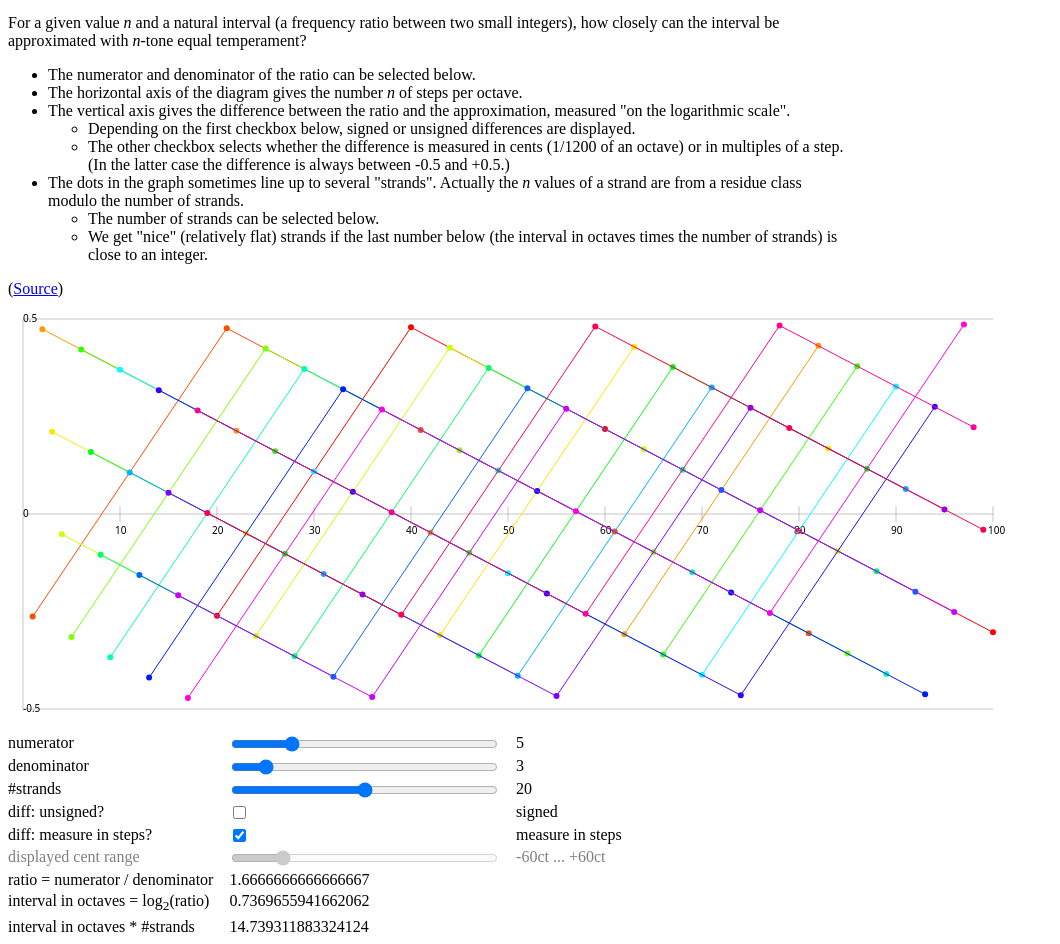
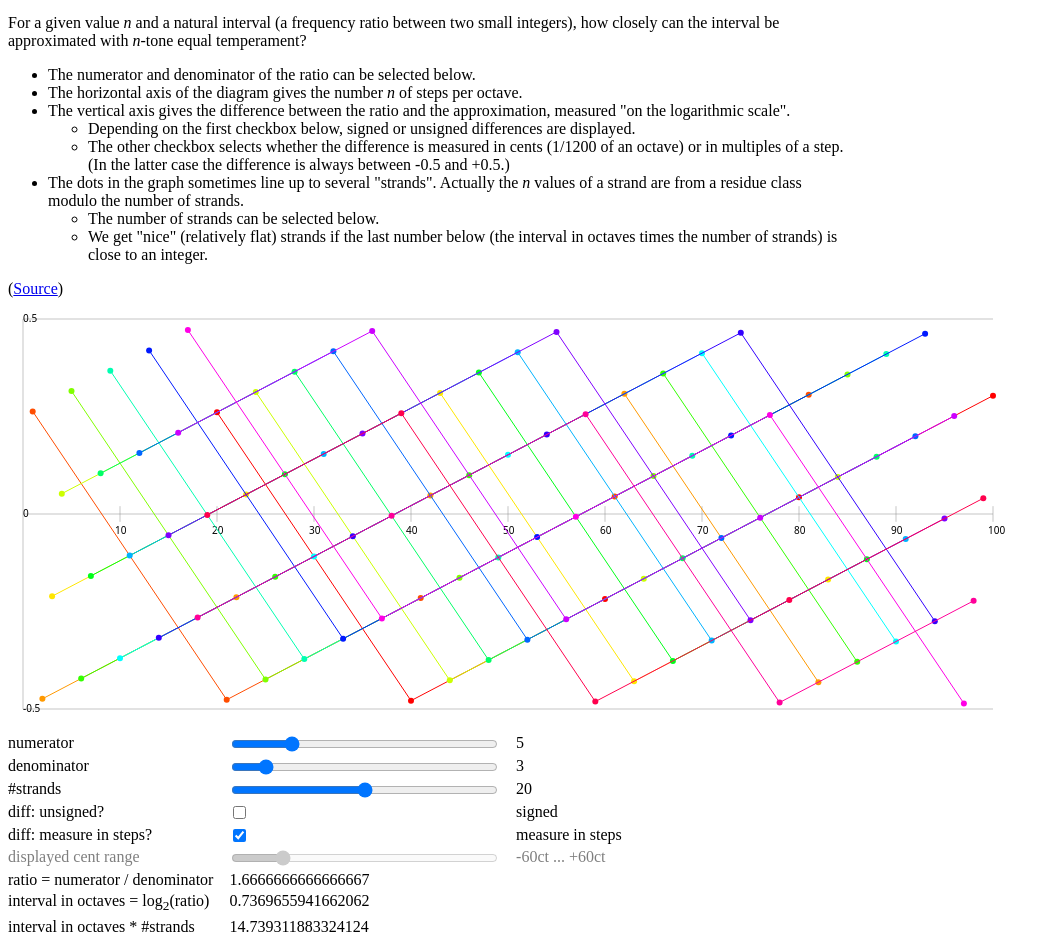
Before and after one commit to hcschuetz/interval-approximation, a website built with Vite: page index.html in a window 1280 px wide. Shown: the part 137-1081 px from the top of the page, without its empty margins (0-1060 px from the left). Built offline with nearby package versions, Linux system fonts and the light colour scheme.

Commit message:
swapped the subtraction args; built

```diff
--- a/src/main.ts
+++ b/src/main.ts
@@ -194,7 +194,7 @@ function draw() {
       if (n === 0) continue;
       const steps = inOctaves * n;
       const rounded = Math.round(steps);
-      const diff = steps - rounded;
+      const diff = rounded - steps;
       const diff2 = abs ? Math.abs(diff) : diff;
       const diff3 = inSteps ? diff2 : diff2 * 600 / (n * maxCents);
       dot(n, diff3,
```
Also changed, not shown: dist/assets/index-BSPKGSja.js (deleted), dist/assets/index-BuysDnhc.js (added), dist/index.html.
